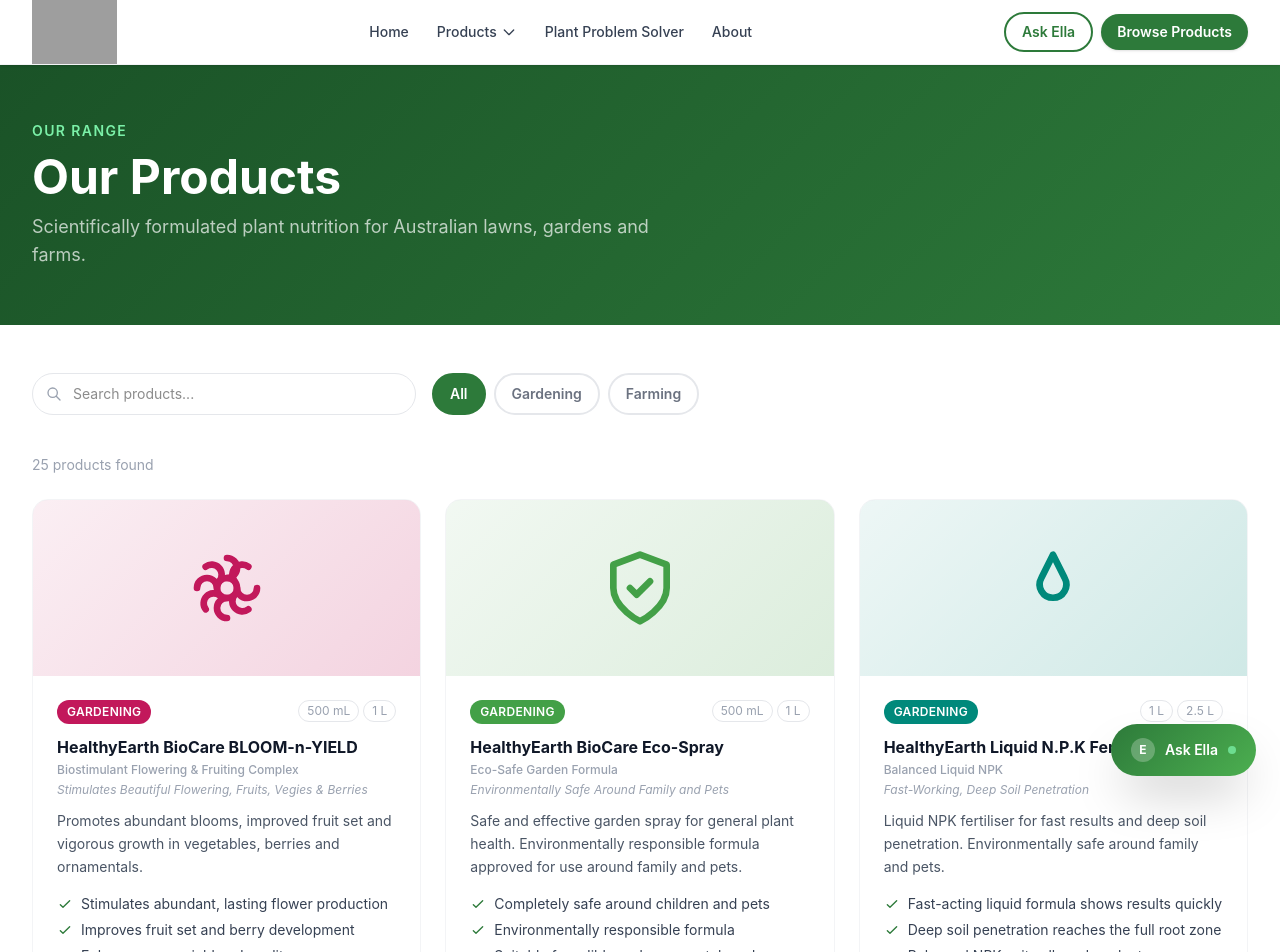
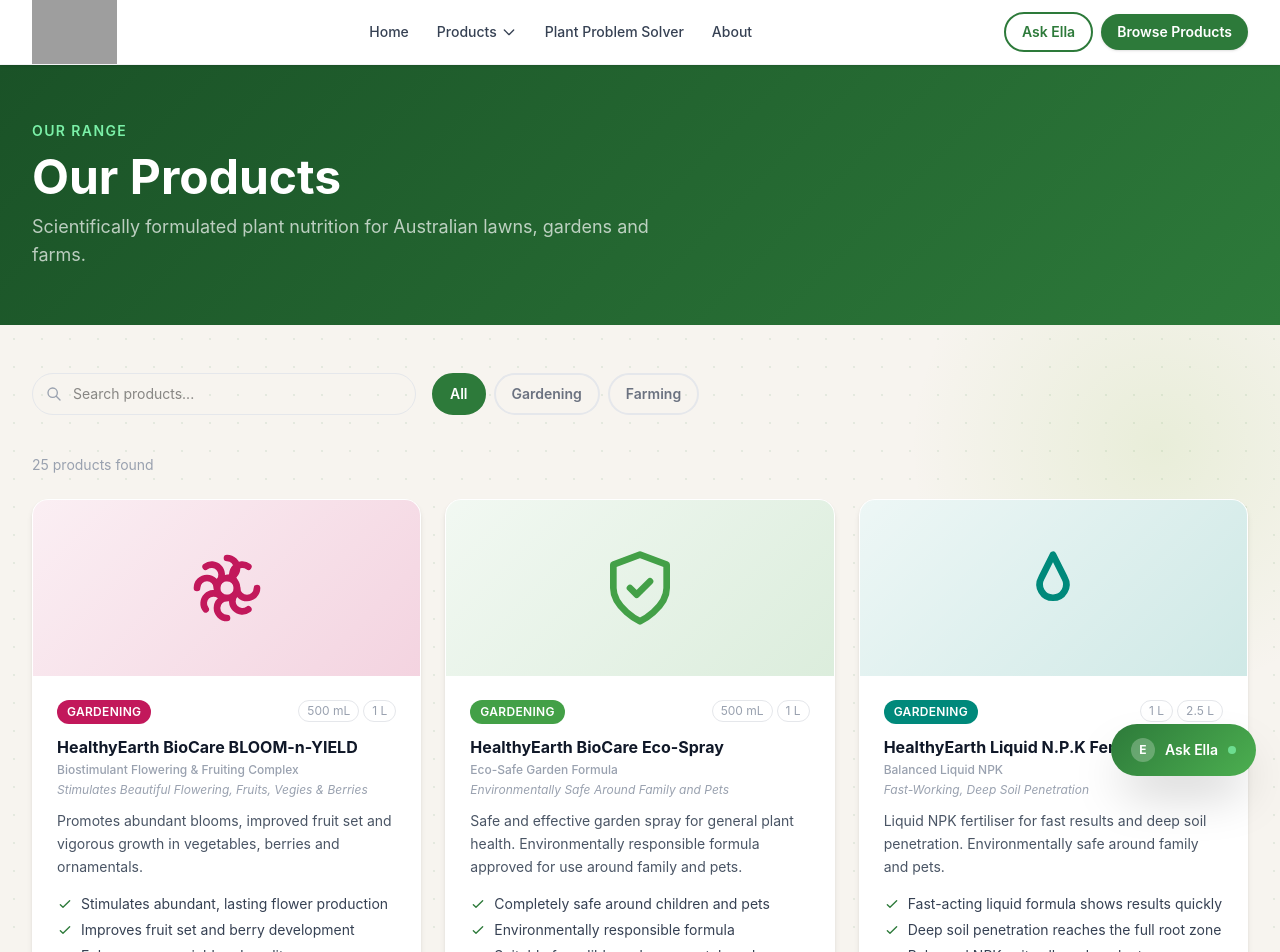
Before and after one commit to xUrbanShotsx/Healthy-Earth, a Next.js app: page /products in a window 1280 px wide. Shown: the top 952 px of the page. Built offline with nearby package versions, Linux system fonts and the light colour scheme; grey boxes are pictures that could not be loaded.

Commit message:
Add atmospheric backdrop to products page

```diff
--- a/app/products/page.tsx
+++ b/app/products/page.tsx
@@ -30,8 +30,14 @@ export default function ProductsPage() {
         </div>
       </section>
 
-      <section className="py-12 bg-white">
-        <div className="max-w-7xl mx-auto px-4 sm:px-6 lg:px-8">
+      <section className="py-12 relative overflow-hidden" style={{ background: "#f7f4ef" }}>
+        {/* Decorative backdrop */}
+        <div className="absolute inset-0 pointer-events-none" style={{ backgroundImage: "radial-gradient(circle, #2d7a3a18 1px, transparent 1px)", backgroundSize: "28px 28px" }} />
+        <div className="absolute -top-32 -right-32 w-[500px] h-[500px] rounded-full pointer-events-none" style={{ background: "radial-gradient(circle, #8bc34a22, transparent 70%)" }} />
+        <div className="absolute -bottom-24 -left-24 w-96 h-96 rounded-full pointer-events-none" style={{ background: "radial-gradient(circle, #2d7a3a18, transparent 70%)" }} />
+        <div className="absolute top-1/2 left-1/2 -translate-x-1/2 -translate-y-1/2 w-[700px] h-[700px] rounded-full pointer-events-none" style={{ background: "radial-gradient(circle, #ffffff60, transparent 60%)" }} />
+
+        <div className="max-w-7xl mx-auto px-4 sm:px-6 lg:px-8 relative">
 
           {/* Search + filters */}
           <div className="flex flex-col sm:flex-row gap-4 mb-10">
@@ -77,7 +83,7 @@ export default function ProductsPage() {
           ) : (
             <div className="grid grid-cols-1 sm:grid-cols-2 lg:grid-cols-3 gap-6">
               {filtered.map((product: Product) => (
-                <div key={product.id} className="group bg-white rounded-2xl overflow-hidden border border-gray-100 hover:shadow-xl transition-all hover:-translate-y-1 flex flex-col">
+                <div key={product.id} className="group bg-white rounded-2xl overflow-hidden border border-white shadow-md hover:shadow-2xl transition-all hover:-translate-y-1 flex flex-col">
                   <div className="h-44 flex items-center justify-center" style={{ background: `linear-gradient(135deg, ${product.color}12, ${product.color}30)` }}>
                     <span style={{ color: product.color }}><Icon name={product.icon} className="w-20 h-20" /></span>
                   </div>
```
